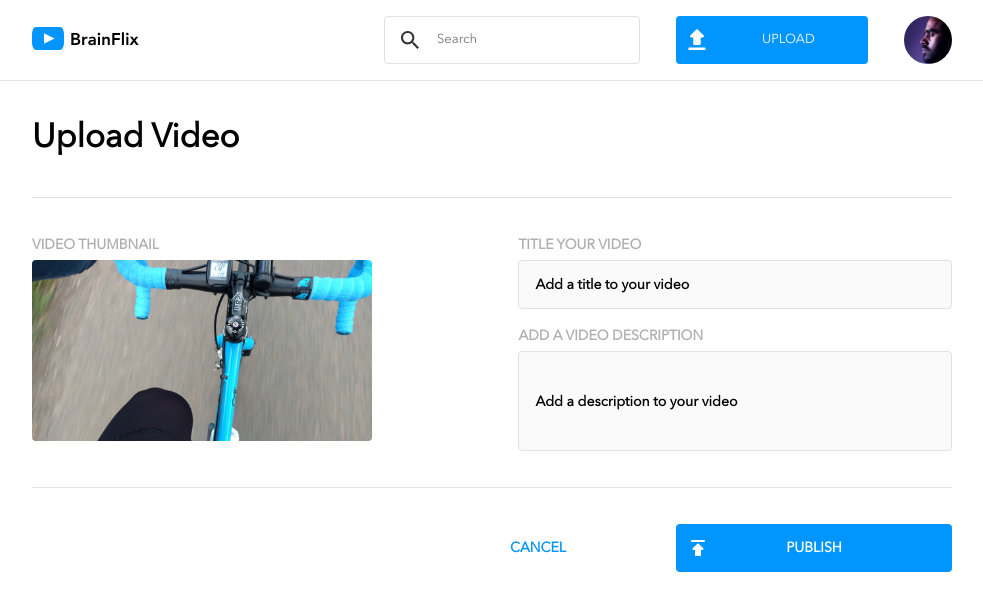
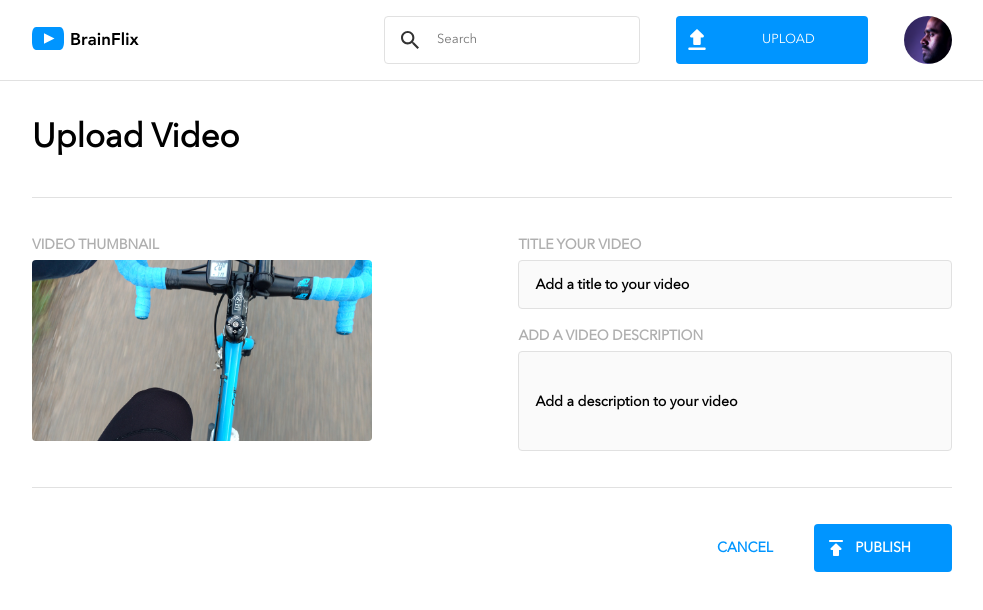
Before and after one commit to Siar416/brainflix, a React (Create React App) app: page /upload in a window 1280 px wide. Shown: the top 610 px of the page, without its empty margins (148-1131 px from the left). Built offline with nearby package versions, Linux system fonts and the light colour scheme.

Commit message:
tweaked button styling for desktop

```diff
--- a/src/components/VideoUploadPage/VideoUploadPage.scss
+++ b/src/components/VideoUploadPage/VideoUploadPage.scss
@@ -247,7 +247,7 @@
         border: none;
         color: $white;
         border-radius: 0.25rem;
-        width: 30%;
+        width: 15%;
         position: relative;
 
         &-icon {
@@ -258,7 +258,7 @@
 
       &-cancel {
         @include subheader-tablet-desktop;
-        width: 30%;
+        width: 15%;
         margin-bottom: 1rem;
         height: 3rem;
         border: none;
```
